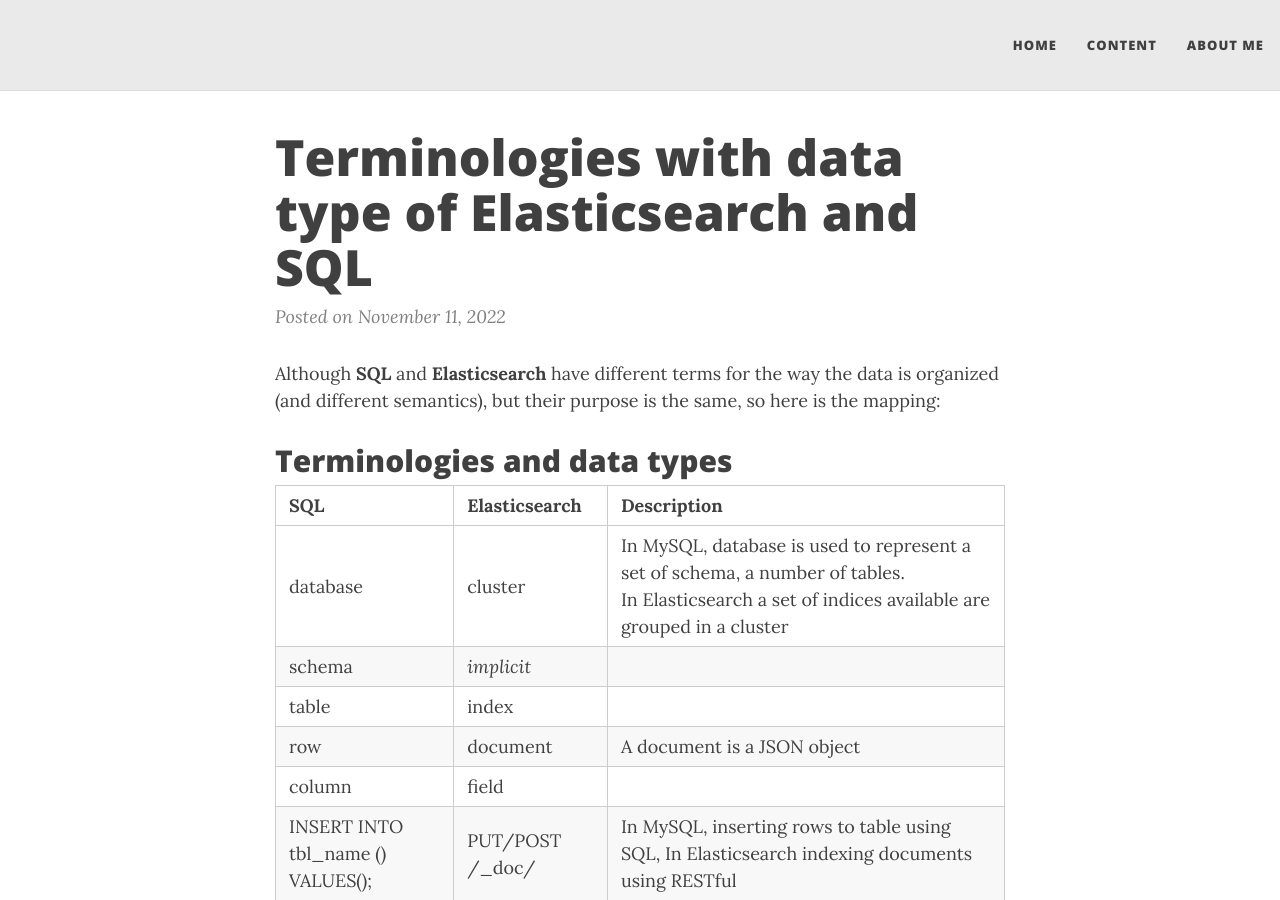
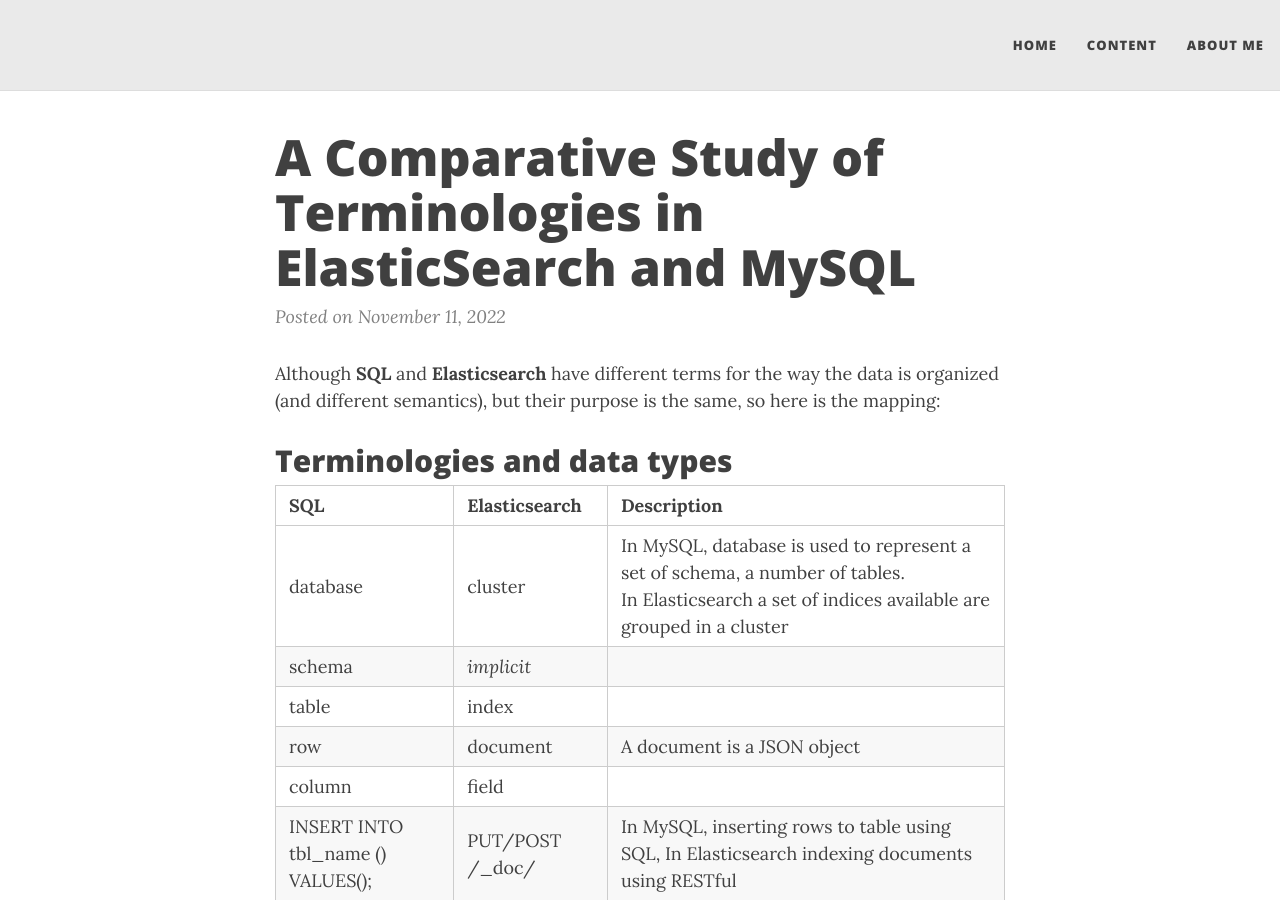
Before and after one commit to thachlp/thachlp.github.io, a Jekyll site: the page built from _posts/2022-11-11-a-comparative-study-of-terminologies-in-elasticsearch-and-mysql.md, in a window 1280 px wide and 900 px high. Built offline with Jekyll 4.4.1, drawn with Linux system fonts in a browser that asks for light colours; nearby versions of some CDN libraries.

Commit message:
Update and rename 2022-11-11-sql-vs-elasticsearch.md to 2022-11-11-a-comparative-study-of-terminologies-in-elasticsearch-and-mysql.md

```diff
--- a/_posts/2022-11-11-sql-vs-elasticsearch.md
+++ b/_posts/2022-11-11-a-comparative-study-of-terminologies-in-elasticsearch-and-mysql.md
@@ -1,6 +1,6 @@
 ---
 layout: post
-title: Terminologies with data type of Elasticsearch and SQL
+title: A Comparative Study of Terminologies in ElasticSearch and MySQL
 tags: [databases, elasticsearch]
 comments: true
 ---
```
